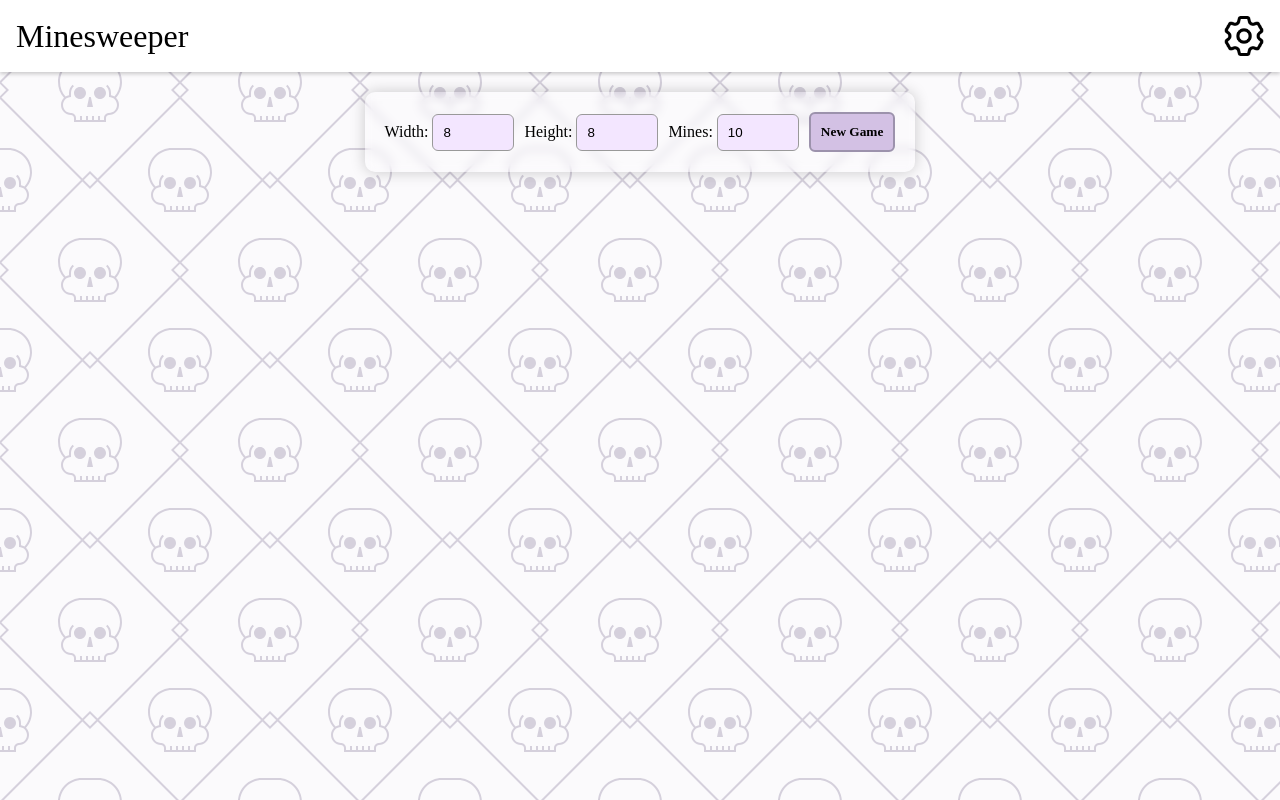
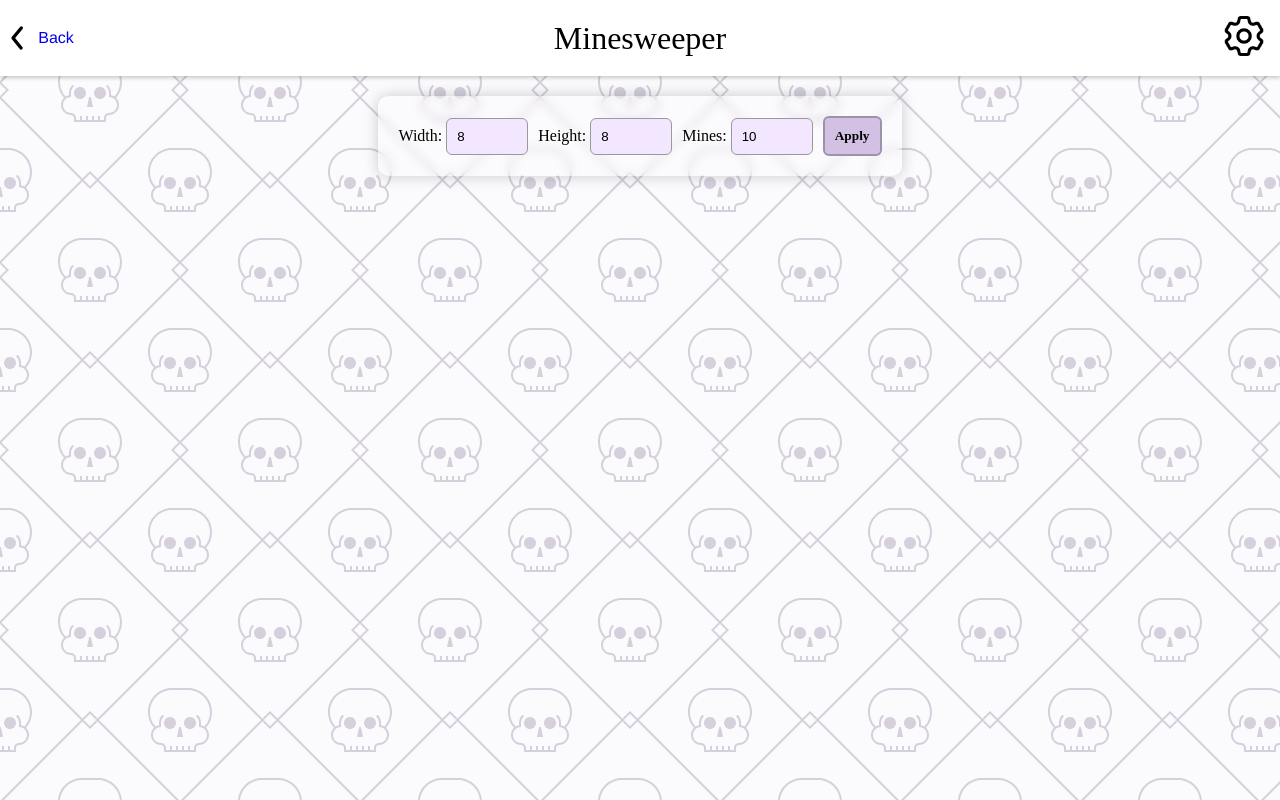
Before and after one commit to RussianYankee/miner-game, a React (Vite) app: page /settings in a window 1280 px wide. Built offline with nearby package versions, Linux system fonts and the light colour scheme; a web font is replaced by a local one.

Commit message:
settings page and back button

```diff
--- a/src/App.tsx
+++ b/src/App.tsx
@@ -16,8 +16,8 @@
 
   return (
     <div className="minesweeper">
-      <HeaderBar />
       <Router>
+        <HeaderBar />
         <Routes>
           <Route path="/"
                  element={<GamePage gameConfig={gameConfig} setGameConfig={setGameConfig}/>} />
--- a/src/components/GameControls.tsx
+++ b/src/components/GameControls.tsx
@@ -11,11 +11,11 @@
     handleFormSubmit: (event: React.FormEvent<HTMLFormElement>) => void;
 }
 
-const GameControls = (formProps: FormProps) => {
-  const [maxMines, setMaxMines] = useState(formProps.gameConfig.width * formProps.gameConfig.height - 1);
+const GameControls = ({gameConfig, handleFormSubmit}: FormProps) => {
+  const [maxMines, setMaxMines] = useState(gameConfig.width * gameConfig.height - 1);
   const [localState, setLocalState] = useState({
-    width: formProps.gameConfig.width,
-    height: formProps.gameConfig.height
+    width: gameConfig.width,
+    height: gameConfig.height
   });
   // Update maxMines when gameConfig changes
   useEffect(() => {
@@ -30,7 +30,7 @@
   }
 
   return (
-    <form onSubmit={formProps.handleFormSubmit} className="config__form glass-effect">
+    <form onSubmit={handleFormSubmit} className="config__form glass-effect">
         <div className="config__item">
           <label className="config__item-label">Width: </label>
           <input className="config__item-input"
@@ -38,7 +38,7 @@
             name="width"
             min="5"
             max="30"
-            defaultValue={formProps.gameConfig.width}
+            defaultValue={gameConfig.width}
             onChange={handleInput}
           />
         </div>
@@ -49,7 +49,7 @@
             name="height"
             min="5"
             max="30"
-            defaultValue={formProps.gameConfig.height}
+            defaultValue={gameConfig.height}
             onChange={handleInput}
           />
         </div>
@@ -60,10 +60,10 @@
             name="mines"
             min="1"
             max={maxMines}
-            defaultValue={formProps.gameConfig.mines}
+            defaultValue={gameConfig.mines}
           />
         </div>
-        <button className="config__form-button" type="submit">New Game</button>
+        <button className="config__form-button" type="submit">Apply</button>
       </form>
   )
 }
--- a/src/components/HeaderBar.tsx
+++ b/src/components/HeaderBar.tsx
@@ -1,10 +1,24 @@
 import settingsIcon from '../assets/settings.png';
+import backIcon from '../assets/arrow-ios-back-svgrepo-com.svg';
+import { Link, useLocation } from 'react-router-dom';
 
 const HeaderBar = () => {
+  const location = useLocation();
   return (
     <div className="page__header">
+        { location.pathname !== '/' &&
+          <Link to="/" className='header__router-link'>
+            <div className="header__back-btn">
+              <img src={backIcon} alt="" />
+              <span>Back</span>
+            </div>
+          </Link>
+        }
         <h1 className="title">Minesweeper</h1>
-        <img src={settingsIcon} alt="" className="header__settings-btn" />
+        <Link to="/settings" className='header__router-link'>
+          <img src={settingsIcon} alt="" className="header__settings-btn" />
+        </Link>
+
     </div>
   )
 }
--- a/src/css/app.css
+++ b/src/css/app.css
@@ -53,6 +53,14 @@
   padding: 10px;
   border-radius: 10px;
 }
+.game-controls {
+  width: 100%;
+  margin-top: 20px;
+}
+
+.new-game-btn {
+  width: 50%;
+}
 
 .mobile-controls {
   display: flex;
--- a/src/css/header.css
+++ b/src/css/header.css
@@ -18,3 +18,21 @@
     width: 38px;
     height: 38px;
 }
+
+.header__router-link {
+    text-decoration: none;
+}
+
+.header__back-btn {
+    width: 40px;
+    height: 40px;
+    cursor: pointer;
+    display: flex;
+    align-items: center;
+    justify-content: center;
+}
+
+.header__back-btn img {
+    height: inherit;
+    width: auto;
+}
--- a/src/pages/GamePage.tsx
+++ b/src/pages/GamePage.tsx
@@ -38,7 +38,7 @@
         )}
 
         <div className="game-controls">
-          <button className='config__form-button' onClick={startNewGame}>New Game</button>
+          <button className='config__form-button new-game-btn' onClick={startNewGame}>New Game</button>
         </div>
 
         <div className="game-info glass-effect">
```
Also changed, not shown: src/assets/arrow-ios-back-svgrepo-com.svg (added).
